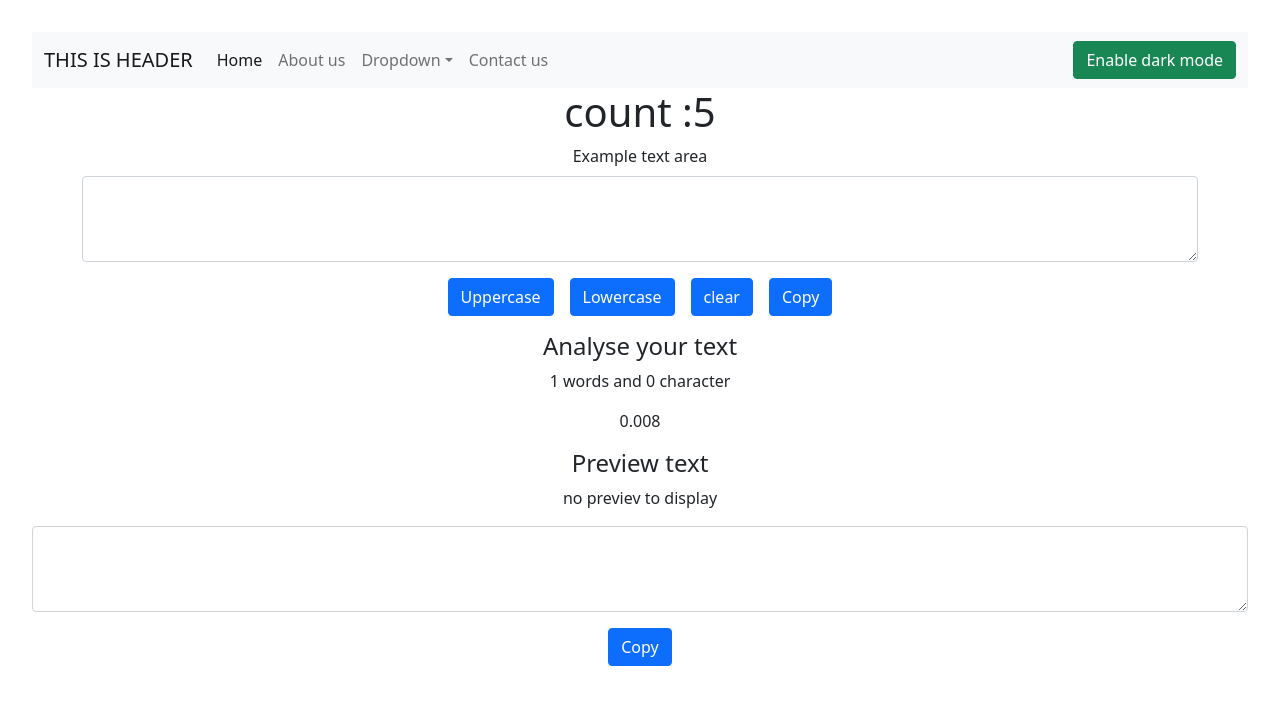
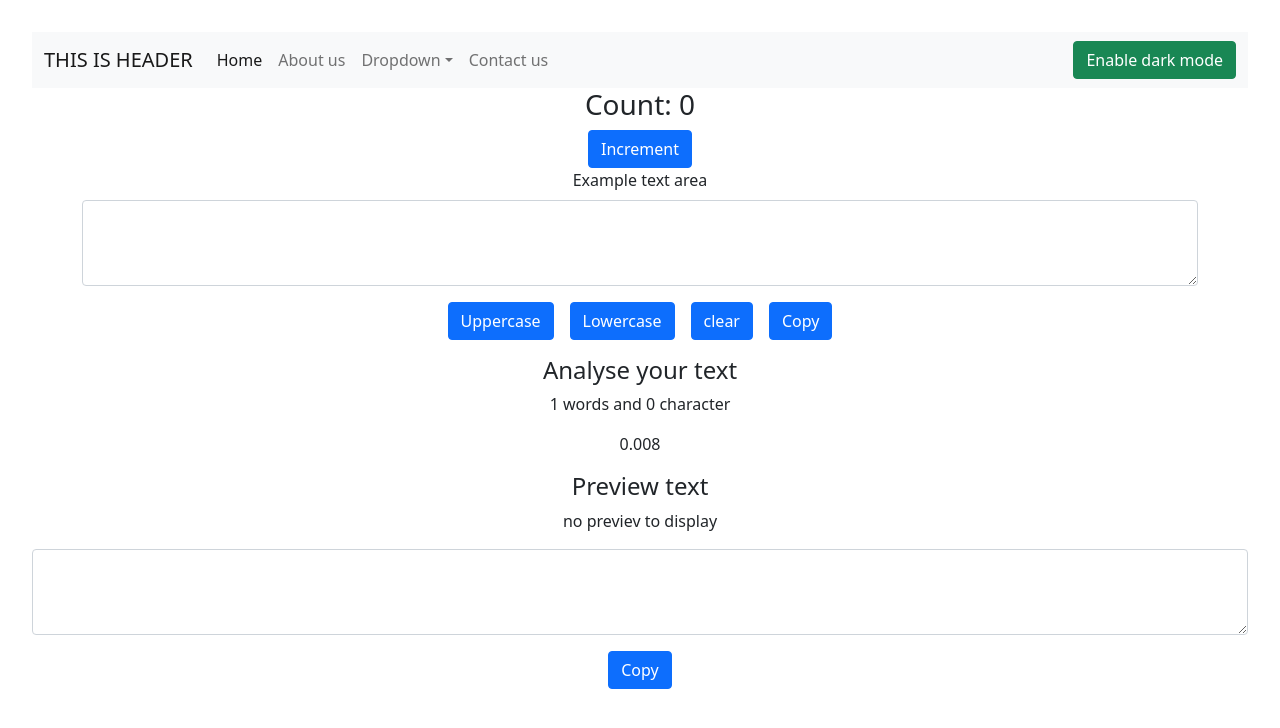
Before and after one commit to Biralsth/Vite, a React (Vite) app: page / in a window 1280 px wide. Shown: the top 728 px of the page. Built offline with nearby package versions, Linux system fonts and the light colour scheme.

Commit message:
Using useEffect

```diff
--- a/src/App.jsx
+++ b/src/App.jsx
@@ -15,6 +15,7 @@ import Home from "./assets/components/Home";
 import Contact from "./assets/components/Contact";
 
 import Classes from "./assets/components/Classes";
+import Func from "./assets/components/Func";
 
 function App() {
   // const [count, setCount] = useState(0)
@@ -64,7 +65,9 @@ function App() {
           toggleMode={toggleMode}
         />
         <Alert alert={alert} />
-        <Classes />
+        {/* <Classes /> */}
+
+        <Func />
 
         <Routes>
           <Route path="/" element={< Home />} />
--- /dev/null
+++ b/src/assets/components/Func.jsx
@@ -0,0 +1,55 @@
+import React, { useEffect } from 'react'
+import { useState } from 'react'
+
+const Func = () => {
+
+    // const [count, setCount] = useState(0)
+
+    // useEffect(() => {
+    //     const interval = setInterval(() => {
+    //         setCount((count) => count + 1)
+    //     }, 1000)
+
+    //     return () => {
+    //         clearInterval(interval)
+    //     }
+
+
+
+    // }, [])
+
+    const [count, setCount] = useState(0)
+    // const [message, setMessage] = useState(null)
+    // const [notification, setNotification] = useState([])
+
+    console.log("This is bhadra class // render method")
+
+    useEffect(() => {
+        console.log("Component mounted")
+
+        return () => {
+            console.log(" Component will unmount")
+        }
+    }, [])
+
+    useEffect(() => {
+        console.log("Count updated", count)
+
+    }, [count])
+
+    const increment = () => {
+        setCount(count + 1)
+
+    }
+
+    return (
+        <div>
+            {/* <h2>Collect: {count}</h2> */}
+
+            <h3>Count: {count}</h3>
+            <button className='btn btn-primary' onClick={increment}>Increment</button>
+        </div>
+    )
+}
+
+export default Func
```
Also changed, not shown: 1 other file (tests, documents, lock files or other folders).
